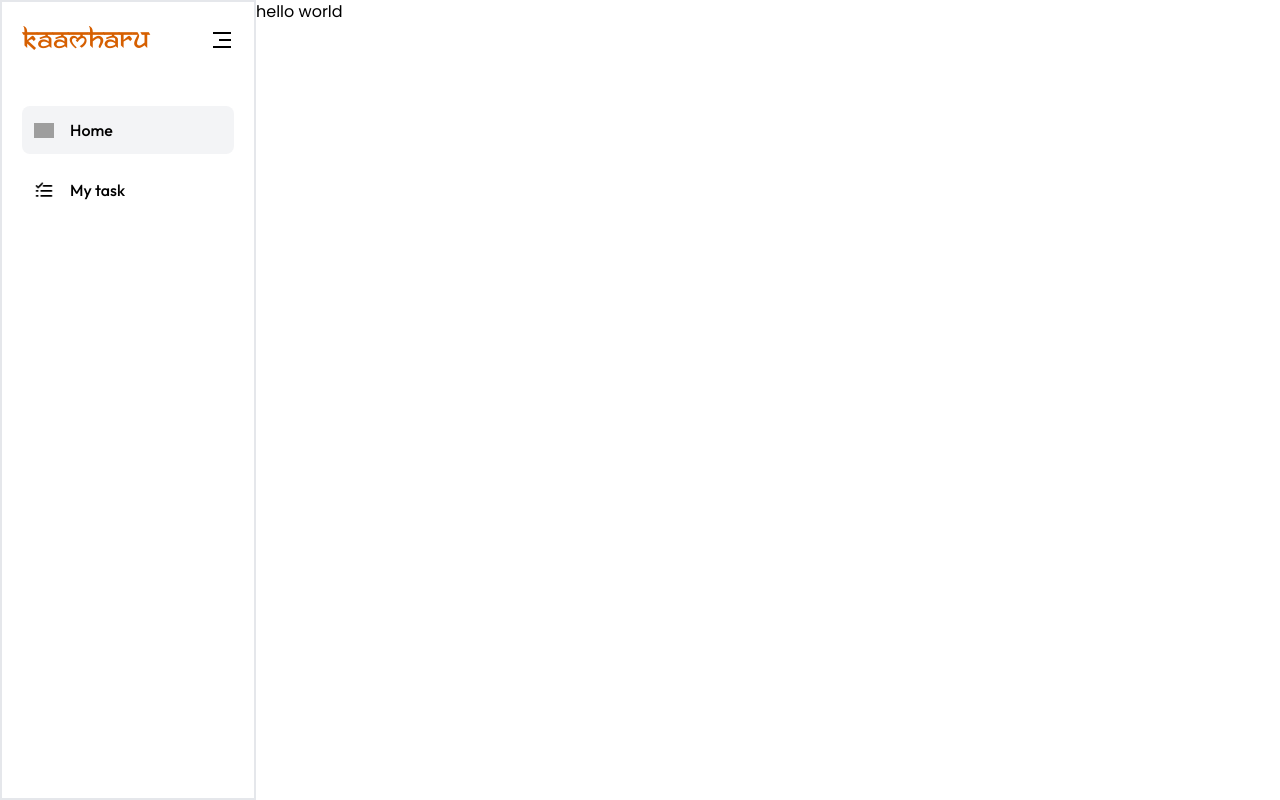
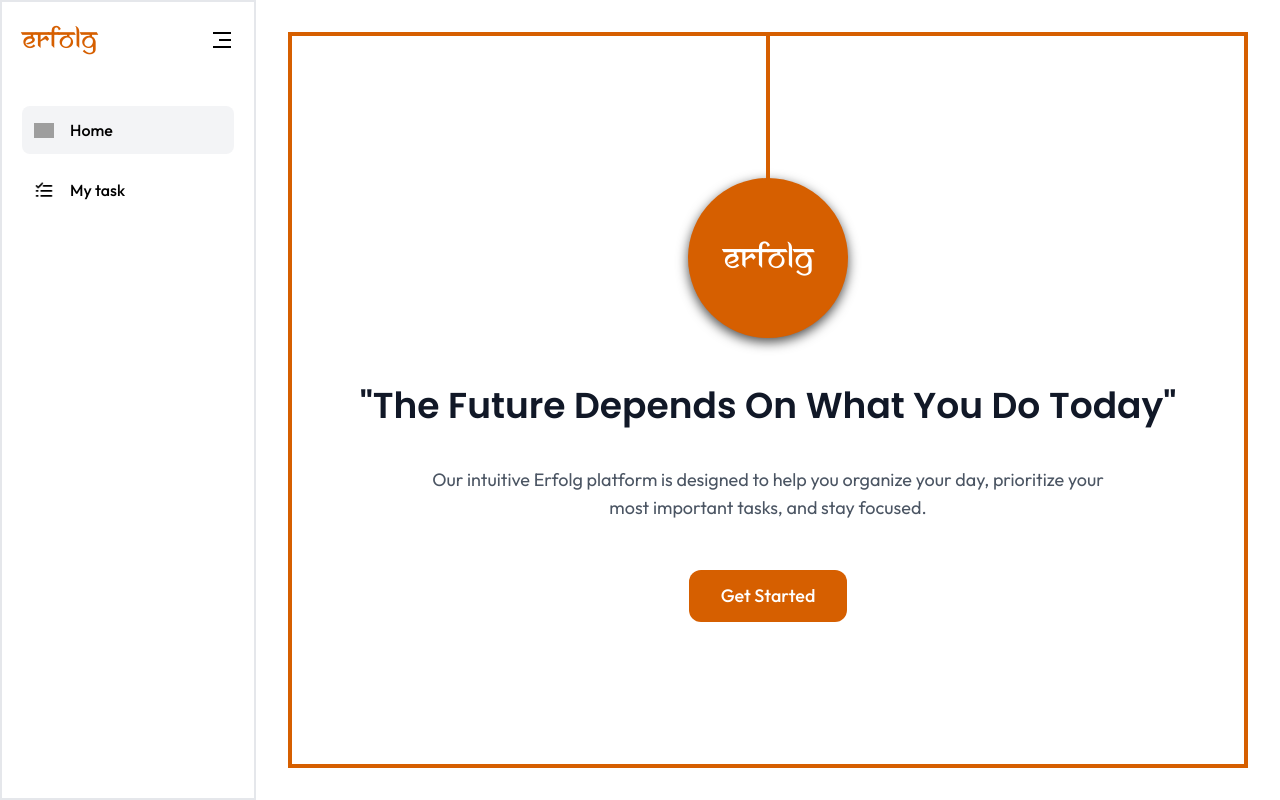
Before and after one commit to Yuneshdangol99/Mytodo, a React (Vite) app: page / in a window 1280 px wide. Built offline with nearby package versions, Linux system fonts and the light colour scheme; grey boxes are pictures that could not be loaded; a web font is replaced by a local one.

Commit message:
created Home page

```diff
--- /dev/null
+++ b/src/component/HomepageContent/HomeContent.jsx
@@ -0,0 +1,41 @@
+import React from "react";
+import { useNavigate } from "react-router-dom";
+
+function HomeContent() {
+  const navigate = useNavigate();
+  const goToTask = () => {
+    navigate("/Mytask");
+  };
+
+  return (
+    <>
+      <div className="flex flex-col items-center justify-center gap-6 px-4 sm:px-8 md:px-12">
+        {/* Logo */}
+        <div className="w-40 h-40 bg-primary flex items-center justify-center rounded-full shadow-[0_4px_12px_rgba(0,0,0,0.7)]">
+          <h1 className="font-mylogo text-white text-4xl">Erfolg</h1>
+        </div>
+
+        {/* Main Title */}
+        <h1 className="text-3xl md:text-4xl font-semibold text-center mt-6 leading-tight text-gray-900">
+          "The Future Depends On What You Do Today"
+        </h1>
+
+        {/* Description Text */}
+        <p className="text-lg text-center mt-4 text-gray-600 max-w-2xl">
+          Our intuitive Erfolg platform is designed to help you organize your
+          day, prioritize your most important tasks, and stay focused.
+        </p>
+
+        {/* Call to Action Button */}
+        <button
+          onClick={goToTask}
+          className="mt-6 bg-primary text-white px-8 py-3 rounded-xl text-lg font-medium hover:bg-primary_light  transition duration-500"
+        >
+          Get Started
+        </button>
+      </div>
+    </>
+  );
+}
+
+export default HomeContent;
--- a/src/component/Sidebar/logo/Logo.jsx
+++ b/src/component/Sidebar/logo/Logo.jsx
@@ -6,7 +6,7 @@ function Logo() {
     <div className="flex justify-between items-center">
       <div className="flex">
         <a href="#">
-          <h1 className="font-mylogo text-3xl text-primary">KaamHaru</h1>
+          <h1 className="font-mylogo text-3xl text-primary">Erfolg</h1>
         </a>
       </div>
 
--- a/src/pages/Home.jsx
+++ b/src/pages/Home.jsx
@@ -1,9 +1,13 @@
 import React from "react";
+import HomeContent from "../component/HomepageContent/HomeContent";
 
 function Home() {
   return (
-    <div>
-      <h1>hello world</h1>
+    <div className="w-4/5 flex items-center justify-center px-8 py-8">
+      <div className="relative w-full h-full  flex items-center justify-center border-4 border-primary z-20">
+        <div className="absolute top-0  w-1 h-36 bg-primary z-10"></div>
+        <HomeContent />
+      </div>
     </div>
   );
 }
--- a/tailwind.config.js
+++ b/tailwind.config.js
@@ -10,6 +10,8 @@ export default {
       },
       colors: {
         primary: "#D65F00",
+        primary_dark: "#b35002",
+        primary_light: "#f27a1b",
         secondary: {
           gray_50: "#f9fafb",
           gray_100: "#f3f4f6",
```
